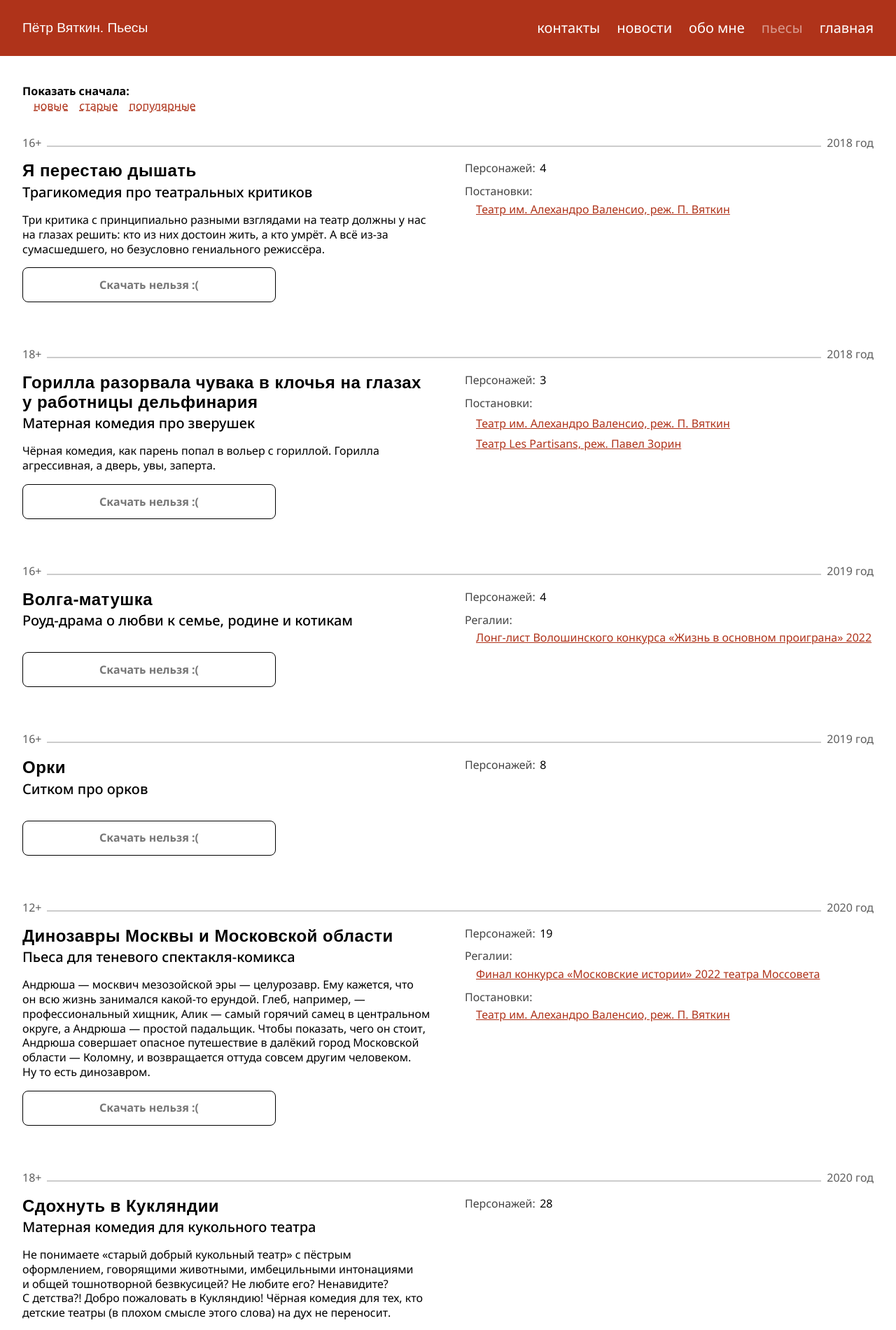
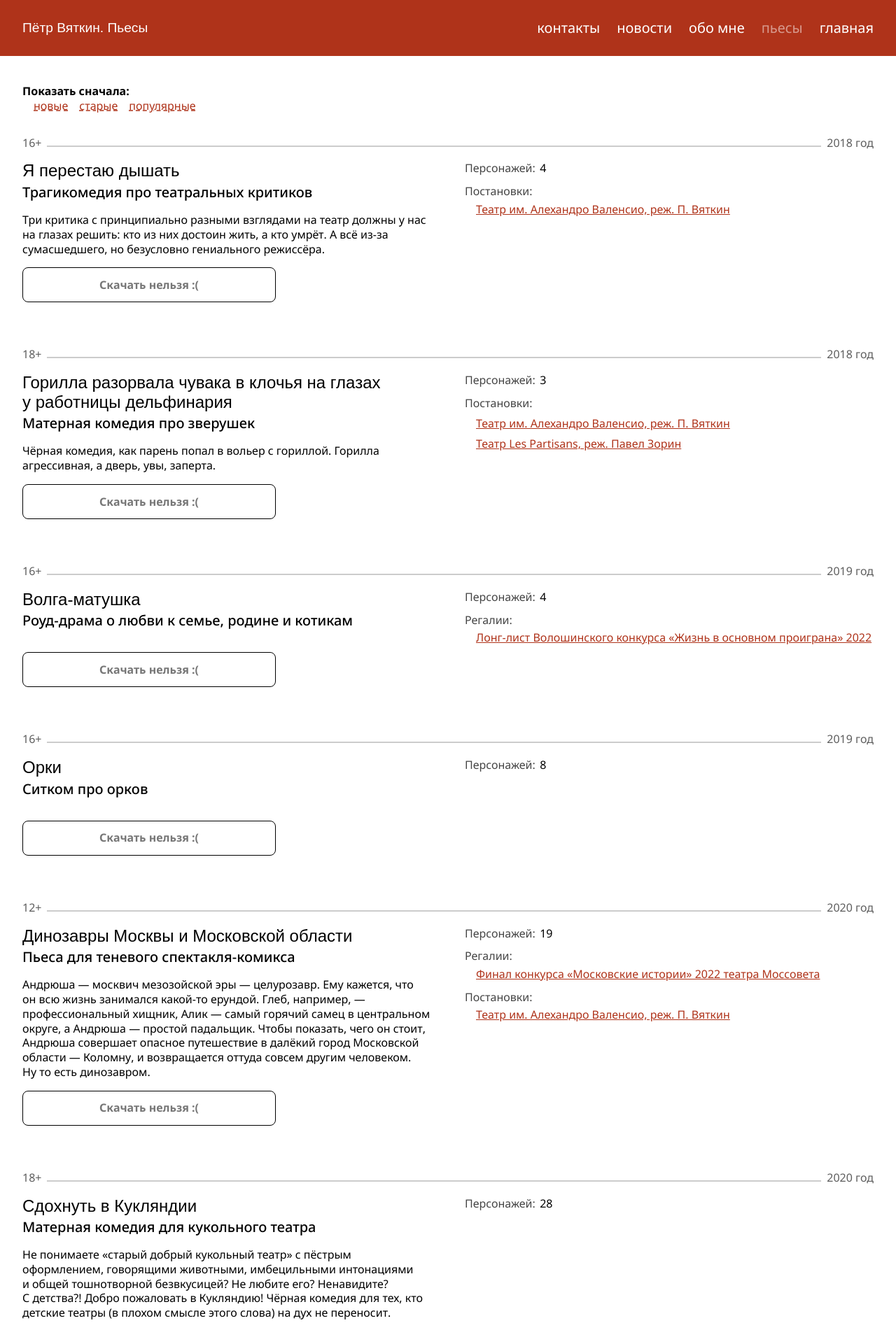
Before and after one commit to 1640max/vyatkin, a Jekyll site: the page built from pieces.html, in a window 1280 px wide. Shown: the top 1901 px of the page at 70% size. Built offline with Jekyll 4.4.1, drawn with Linux system fonts in a browser that asks for light colours; some web fonts are replaced.

Commit message:
Revert "Названия пьес пожирнее"
This reverts commit 06ee4699386272d075de6353dc25db8888b434f8.

```diff
--- a/_sass/pieces/_piece-card.scss
+++ b/_sass/pieces/_piece-card.scss
@@ -66,9 +66,8 @@
 }
 
 .piece-card__title {
-  font: 600 1.5rem/115% $heading-family;
+  font: 1.5rem/115% $heading-family;
   margin: 0;
-  letter-spacing: .02em;
 }
 
 .piece-card__subtitle {
```
